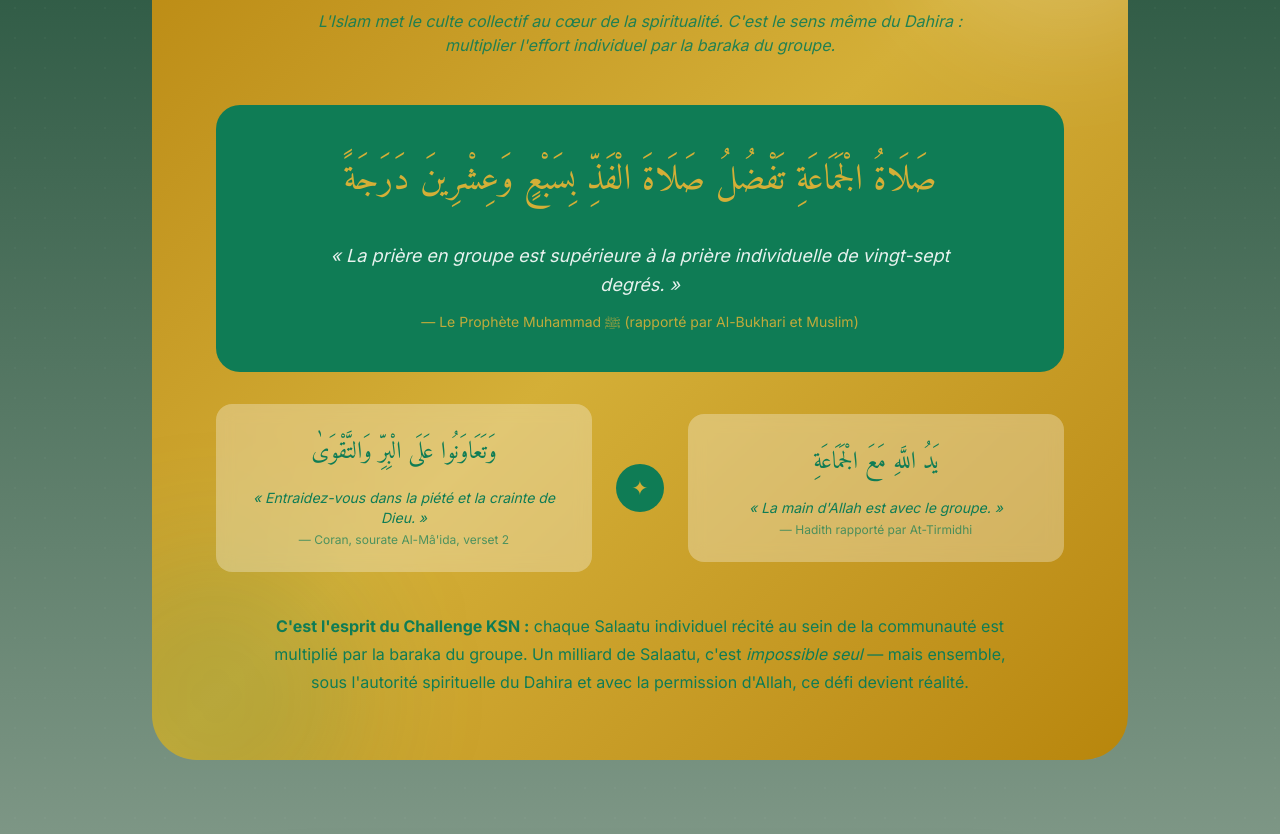
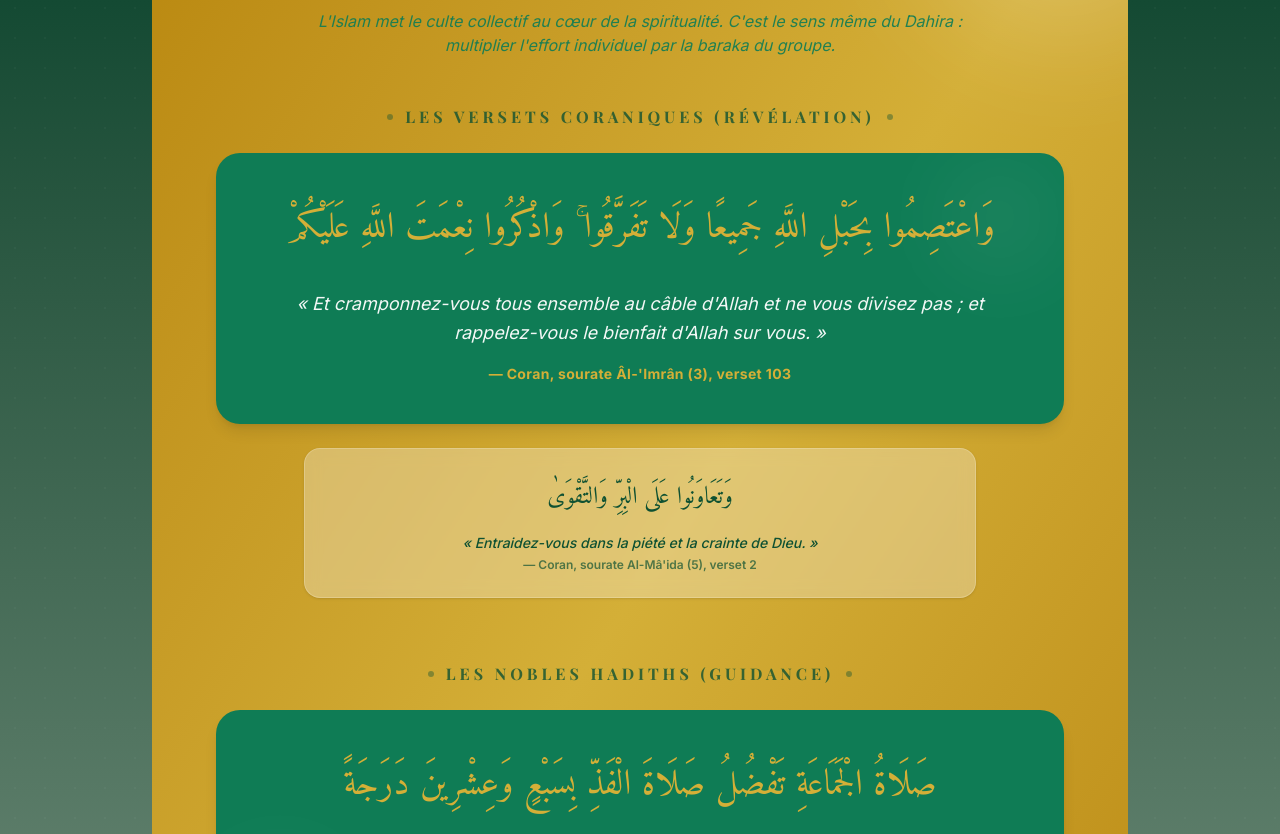
Before and after one commit to papebirima374/ksn-site, a Next.js app: page /challenge in a window 1280 px wide. Shown: the part 2797-3631 px from the top of the page. Built offline with nearby package versions, Linux system fonts and the light colour scheme; no server answers.

Commit message:
feat: add Sourate Al-Imran 103 to challenge page, group verses on top, and fix eslint warnings

```diff
--- a/app/(public)/challenge/page.tsx
+++ b/app/(public)/challenge/page.tsx
@@ -136,53 +136,83 @@ export default function ChallengePage() {
             </p>
           </div>
 
-          {/* HADITH PRINCIPAL — congregation 27x */}
-          <div className="relative z-10 mt-10 sm:mt-12 bg-[#0F7C55] rounded-2xl sm:rounded-3xl p-6 sm:p-10 text-white">
-            <p
-              className="font-arabic text-2xl sm:text-3xl md:text-4xl leading-loose text-[#D4AF37] text-center"
-              dir="rtl"
-            >
-              صَلَاةُ الْجَمَاعَةِ تَفْضُلُ صَلَاةَ الْفَذِّ بِسَبْعٍ وَعِشْرِينَ دَرَجَةً
-            </p>
-            <p className="mt-6 italic text-base sm:text-lg text-white/90 text-center leading-relaxed max-w-2xl mx-auto">
-              « La prière en groupe est supérieure à la prière individuelle de
-              vingt-sept degrés. »
-            </p>
-            <p className="mt-3 text-xs sm:text-sm text-[#D4AF37]/90 text-center">
-              — Le Prophète Muhammad ﷺ (rapporté par Al-Bukhari et Muslim)
-            </p>
-          </div>
+          {/* --- SECTION 1 : LES VERSETS CORANIQUES (EN HAUT) --- */}
+          <div className="relative z-10 mt-10 sm:mt-12 space-y-6">
+            <h3 className="text-center font-display text-sm sm:text-base font-bold uppercase tracking-[0.25em] text-[#0F5132]/80 flex items-center justify-center gap-3">
+              <span className="w-1.5 h-1.5 rounded-full bg-[#0F5132]/40" />
+              Les Versets Coraniques (Révélation)
+              <span className="w-1.5 h-1.5 rounded-full bg-[#0F5132]/40" />
+            </h3>
 
-          {/* VERSET CORANIQUE — entraide */}
-          <div className="relative z-10 mt-6 sm:mt-8 grid sm:grid-cols-[1fr_auto_1fr] gap-4 sm:gap-6 items-center">
-            <div className="bg-white/30 backdrop-blur-sm rounded-2xl p-5 sm:p-6">
+            {/* Verset 1 — Al-Imran 103 (Appel fondamental à l'unité et à la reconnaissance) */}
+            <div className="bg-[#0F7C55] rounded-2xl sm:rounded-3xl p-6 sm:p-10 text-white shadow-lg relative overflow-hidden">
+              <div className="absolute top-0 right-0 w-32 h-32 bg-white/5 rounded-full blur-2xl pointer-events-none" />
               <p
-                className="font-arabic text-xl sm:text-2xl text-[#0F7C55] text-center leading-loose"
+                className="font-arabic text-2xl sm:text-3xl md:text-4xl leading-loose text-[#D4AF37] text-center"
+                dir="rtl"
+              >
+                وَاعْتَصِمُوا بِحَبْلِ اللَّهِ جَمِيعًا وَلَا تَفَرَّقُوا ۚ وَاذْكُرُوا نِعْمَتَ اللَّهِ عَلَيْكُمْ
+              </p>
+              <p className="mt-6 italic text-base sm:text-lg text-white/95 text-center leading-relaxed max-w-3xl mx-auto">
+                « Et cramponnez-vous tous ensemble au câble d&apos;Allah et ne vous divisez pas ; et rappelez-vous le bienfait d&apos;Allah sur vous. »
+              </p>
+              <p className="mt-4 text-xs sm:text-sm text-[#D4AF37] text-center font-bold tracking-wide">
+                — Coran, sourate Âl-&apos;Imrân (3), verset 103
+              </p>
+            </div>
+
+            {/* Verset 2 — Al-Ma'ida 2 */}
+            <div className="bg-white/30 backdrop-blur-sm rounded-2xl p-5 sm:p-6 max-w-2xl mx-auto border border-white/20 shadow-sm">
+              <p
+                className="font-arabic text-xl sm:text-2xl text-[#0F5132] text-center leading-loose"
                 dir="rtl"
               >
                 وَتَعَاوَنُوا عَلَى الْبِرِّ وَالتَّقْوَىٰ
               </p>
-              <p className="mt-3 text-sm text-[#0F7C55] italic text-center">
+              <p className="mt-3 text-sm text-[#0F5132] italic text-center font-medium">
                 « Entraidez-vous dans la piété et la crainte de Dieu. »
               </p>
-              <p className="mt-1 text-xs text-[#0F7C55]/70 text-center">— Coran, sourate Al-Mâ&apos;ida, verset 2</p>
+              <p className="mt-1 text-xs text-[#0F5132]/70 text-center font-semibold">— Coran, sourate Al-Mâ&apos;ida (5), verset 2</p>
+            </div>
+          </div>
+
+          {/* --- SECTION 2 : LES NOBLES HADITHS (APRES) --- */}
+          <div className="relative z-10 mt-12 sm:mt-16 space-y-6">
+            <h3 className="text-center font-display text-sm sm:text-base font-bold uppercase tracking-[0.25em] text-[#0F5132]/80 flex items-center justify-center gap-3">
+              <span className="w-1.5 h-1.5 rounded-full bg-[#0F5132]/40" />
+              Les Nobles Hadiths (Guidance)
+              <span className="w-1.5 h-1.5 rounded-full bg-[#0F5132]/40" />
+            </h3>
+
+            {/* Hadith 1 — Prière en groupe 27x */}
+            <div className="bg-[#0F7C55] rounded-2xl sm:rounded-3xl p-6 sm:p-10 text-white shadow-lg relative overflow-hidden">
+              <div className="absolute bottom-0 left-0 w-32 h-32 bg-white/5 rounded-full blur-2xl pointer-events-none" />
+              <p
+                className="font-arabic text-2xl sm:text-3xl md:text-4xl leading-loose text-[#D4AF37] text-center"
+                dir="rtl"
+              >
+                صَلَاةُ الْجَمَاعَةِ تَفْضُلُ صَلَاةَ الْفَذِّ بِسَبْعٍ وَعِشْرِينَ دَرَجَةً
+              </p>
+              <p className="mt-6 italic text-base sm:text-lg text-white/95 text-center leading-relaxed max-w-2xl mx-auto">
+                « La prière en groupe est supérieure à la prière individuelle de vingt-sept degrés. »
+              </p>
+              <p className="mt-4 text-xs sm:text-sm text-[#D4AF37] text-center font-bold tracking-wide">
+                — Le Prophète Muhammad ﷺ (rapporté par Al-Bukhari et Muslim)
+              </p>
             </div>
 
-            <div className="hidden sm:flex w-12 h-12 mx-auto rounded-full bg-[#0F7C55] text-[#D4AF37] items-center justify-center text-xl">
-              ✦
-            </div>
-
-            <div className="bg-white/30 backdrop-blur-sm rounded-2xl p-5 sm:p-6">
+            {/* Hadith 2 — La main d'Allah */}
+            <div className="bg-white/30 backdrop-blur-sm rounded-2xl p-5 sm:p-6 max-w-2xl mx-auto border border-white/20 shadow-sm">
               <p
-                className="font-arabic text-xl sm:text-2xl text-[#0F7C55] text-center leading-loose"
+                className="font-arabic text-xl sm:text-2xl text-[#0F5132] text-center leading-loose"
                 dir="rtl"
               >
                 يَدُ اللَّهِ مَعَ الْجَمَاعَةِ
               </p>
-              <p className="mt-3 text-sm text-[#0F7C55] italic text-center">
+              <p className="mt-3 text-sm text-[#0F5132] italic text-center font-medium">
                 « La main d&apos;Allah est avec le groupe. »
               </p>
-              <p className="mt-1 text-xs text-[#0F7C55]/70 text-center">— Hadith rapporté par At-Tirmidhi</p>
+              <p className="mt-1 text-xs text-[#0F5132]/70 text-center font-semibold">— Hadith rapporté par At-Tirmidhi</p>
             </div>
           </div>
 
--- a/app/(public)/espace-membre/profil/page.tsx
+++ b/app/(public)/espace-membre/profil/page.tsx
@@ -36,6 +36,7 @@ export default function ProfilPage() {
   }, [loading, user, router]);
 
   useEffect(() => {
+    Promise.resolve().then(() => {
       if (!user?.memberId) {
         setFetching(false);
         return;
@@ -44,6 +45,7 @@ export default function ProfilPage() {
         .then(setMember)
         .catch(() => {})
         .finally(() => setFetching(false));
+    });
   }, [user?.memberId]);
 
   if (loading || !user) {
--- a/components/layout/CookieBanner.tsx
+++ b/components/layout/CookieBanner.tsx
@@ -13,6 +13,7 @@ export default function CookieBanner() {
   const [mounted, setMounted] = useState(false);
 
   useEffect(() => {
+    Promise.resolve().then(() => {
       setMounted(true);
       try {
         const saved = localStorage.getItem(STORAGE_KEY) as Consent | null;
@@ -22,6 +23,7 @@ export default function CookieBanner() {
       } catch {
         // ignore
       }
+    });
   }, []);
 
   function setChoice(c: "accepted" | "rejected") {
--- a/lib/auth-context.tsx
+++ b/lib/auth-context.tsx
@@ -196,7 +196,7 @@ export function AuthProvider({ children }: { children: ReactNode }) {
 
   useEffect(() => {
     if (!configured) {
-      setLoading(false);
+      Promise.resolve().then(() => setLoading(false));
       return;
     }
     const auth = getFirebaseAuth();
```
Lines whose indentation alone changed are shown as unchanged.
